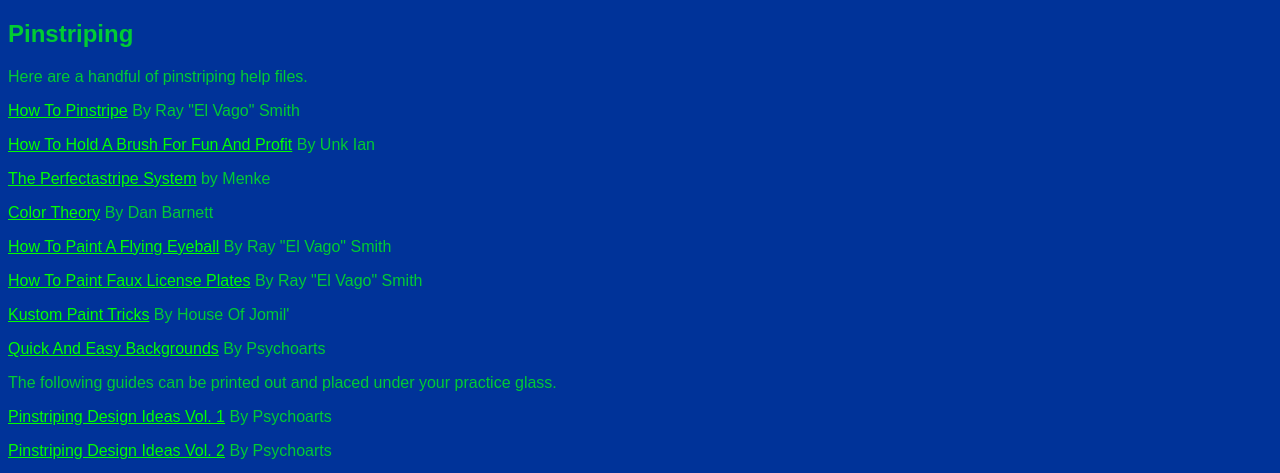
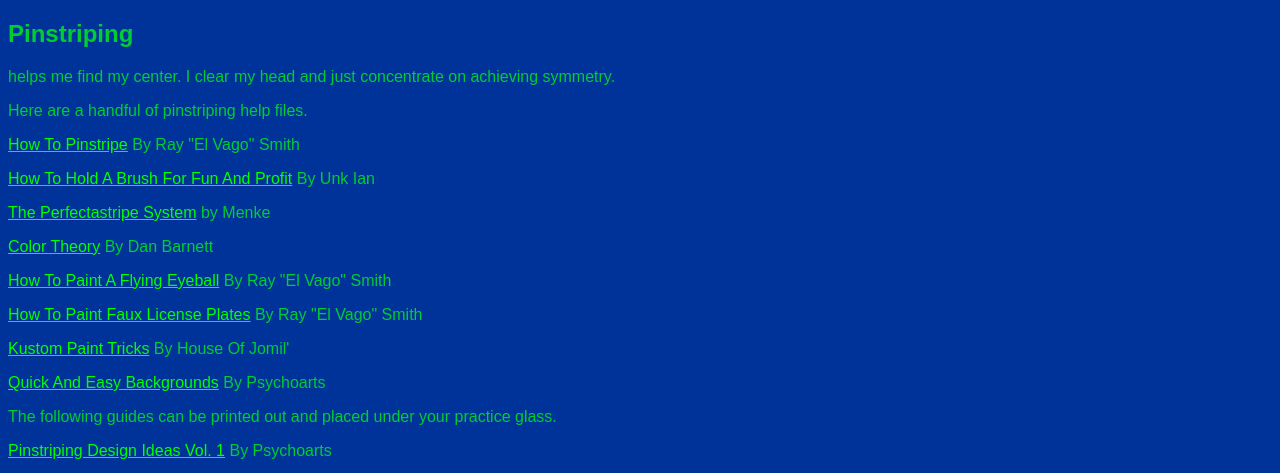
Before and after one commit to Psychoarts/psychoarts.github.io, a plain HTML site: page index.html in a window 1280 px wide. Shown: the top 473 px of the page. Drawn offline with Linux system fonts and the light colour scheme.

Commit message:
Update index.html

```diff
--- a/index.html
+++ b/index.html
@@ -15,7 +15,7 @@ body {
 </style></head>
 
 <body bgcolor="#0066FF" text="#00CC33" link="#00FF00" vlink="#00FF00" alink="#00FF00">
-<h2>Pinstriping</h2>
+<h2>Pinstriping</h2><p>helps me find my center. I clear my head and just concentrate on  achieving symmetry.<br>
 <p>Here are a handful of pinstriping help files.<br>
 </p>
 <p><a href="PDF_Files/How_To_Stripe_Guide.pdf">How To Pinstripe</a><a href="http://psychoarts.com/PDF/How_To_Stripe_Guide.pdf" target="_blank"></a>&nbsp;By Ray "El Vago" Smith</p>
```
